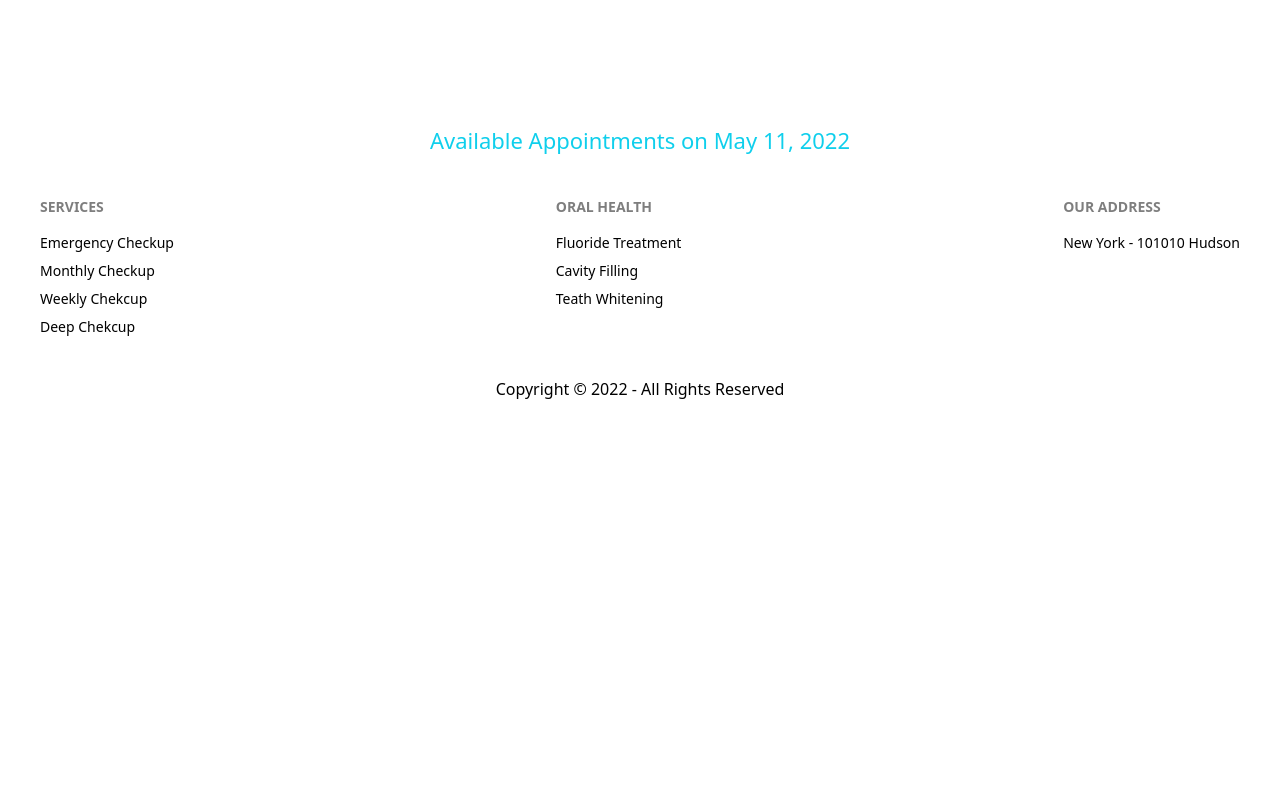
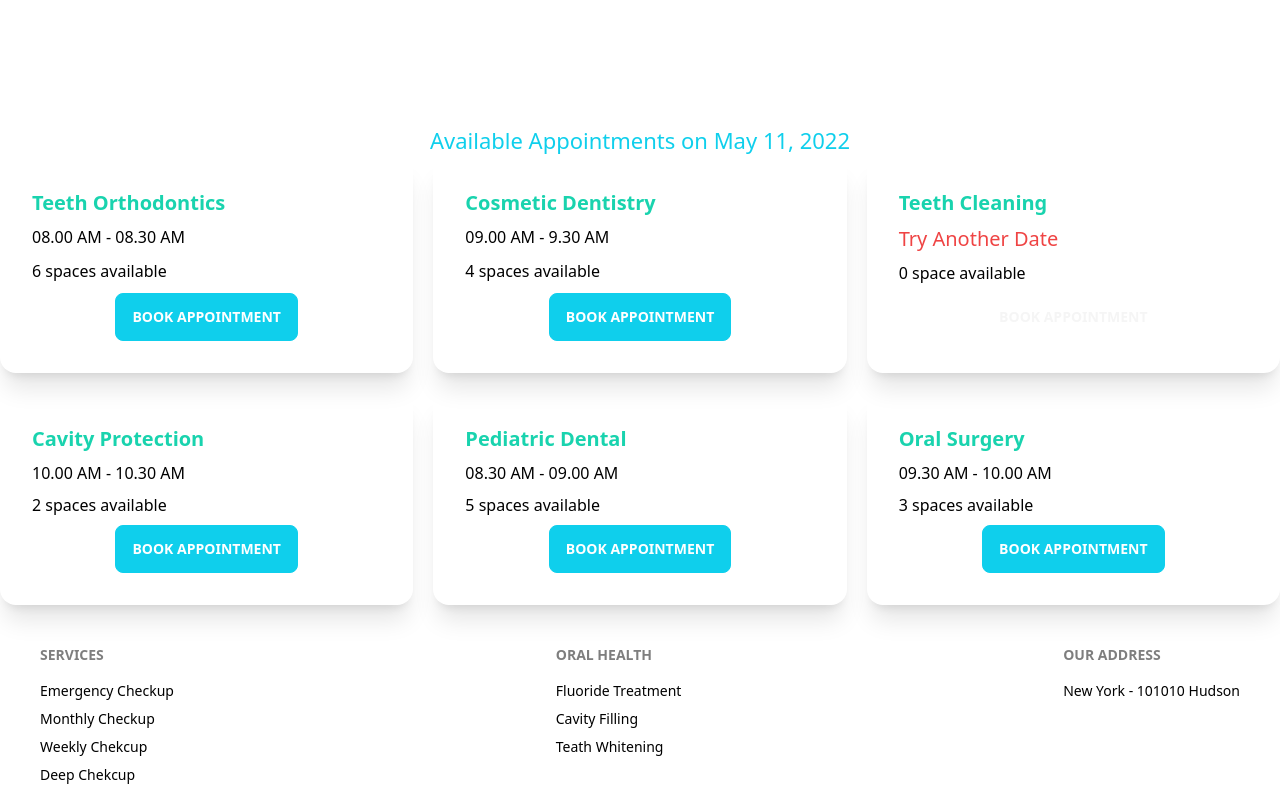
Before and after one commit to Sazid99246/doctors-portal-client, a React (Create React App) app: page /appointment in a window 1280 px wide. Shown: the part 740-1542 px from the top of the page. Before the commit the page ends 1141 px from the top, so only its background shows below. Built offline with nearby package versions, Linux system fonts and the light colour scheme.

Commit message:
shown the service data on UI

```diff
--- /dev/null
+++ b/public/services.json
@@ -0,0 +1,57 @@
+[
+    {
+      "_id": 1,
+      "name": "Teeth Orthodontics",
+      "slots": [
+        "08.00 AM - 08.30 AM",
+        "08.30 AM - 09.00 AM",
+        "09.00 AM - 9.30 AM",
+        "09.30 AM - 10.00 AM",
+        "10.00 AM - 10.30 AM",
+        "10.30 AM - 11.00 AM"
+      ]
+    },
+    {
+      "_id": 2,
+      "name": "Cosmetic Dentistry",
+      "slots": [
+        "09.00 AM - 9.30 AM",
+        "09.30 AM - 10.00 AM",
+        "10.00 AM - 10.30 AM",
+        "10.30 AM - 11.00 AM"
+      ]
+    },
+    {
+      "_id": 3,
+      "name": "Teeth Cleaning",
+      "slots": []
+    },
+    {
+      "_id": 4,
+      "name": "Cavity Protection",
+      "slots": [
+        "10.00 AM - 10.30 AM",
+        "10.30 AM - 11.00 AM"
+      ]
+    },
+    {
+      "_id": 5,
+      "name": "Pediatric Dental",
+      "slots": [
+        "08.30 AM - 09.00 AM",
+        "09.00 AM - 9.30 AM",
+        "09.30 AM - 10.00 AM",
+        "10.00 AM - 10.30 AM",
+        "10.30 AM - 11.00 AM"
+      ]
+    },
+    {
+      "_id": 6,
+      "name": "Oral Surgery",
+      "slots": [
+        "09.30 AM - 10.00 AM",
+        "10.00 AM - 10.30 AM",
+        "10.30 AM - 11.00 AM"
+      ]
+    }
+  ]
--- a/src/Pages/Appointment/AvailableAppointments/AvailableAppointments.js
+++ b/src/Pages/Appointment/AvailableAppointments/AvailableAppointments.js
@@ -1,11 +1,26 @@
 import { format } from 'date-fns';
-import React from 'react';
+import React, { useEffect, useState } from 'react';
+import Service from '../Service/Service';
 
 const AvailableAppointments = ({ date }) => {
+    const [services, setServices] = useState([]);
+    useEffect(() => {
+        fetch('services.json')
+            .then(res => res.json())
+            .then(data => setServices(data))
+    }, [])
     return (
         <div>
             <h4 className='text-center text-primary text-[22px]'>Available Appointments on {format(date, 'PP')}</h4>
-        </div>
+            <div className='grid grid-cols-1 md:grid-cols-2 lg:grid-cols-3 gap-5'>
+                {
+                    services.map(service => <Service
+                        key={service._id}
+                        service={service}
+                    ></Service>)
+                }
+            </div>
+        </div >
     );
 };
 
--- /dev/null
+++ b/src/Pages/Appointment/Service/Service.js
@@ -0,0 +1,19 @@
+import React from 'react';
+
+const Service = ({ service }) => {
+    const { name, slots } = service;
+    return (
+        <div class="card lg:max-w-lg shadow-xl">
+            <div class="card-body">
+                <h2 class="card-title text-secondary">{name}</h2>
+                <p>{slots.length > 0 ? <span>{slots[0]}</span>:<span className='text-red-500 text-xl'>Try Another Date</span>}</p>
+                <p>{slots.length} {slots.length > 1 ? "spaces": "space"} available</p>
+                <div class="card-actions justify-center">
+                    <button disabled={slots.length === 0} class="btn btn-primary text-white uppercase">Book Appointment</button>
+                </div>
+            </div>
+        </div>
+    );
+};
+
+export default Service;
```
